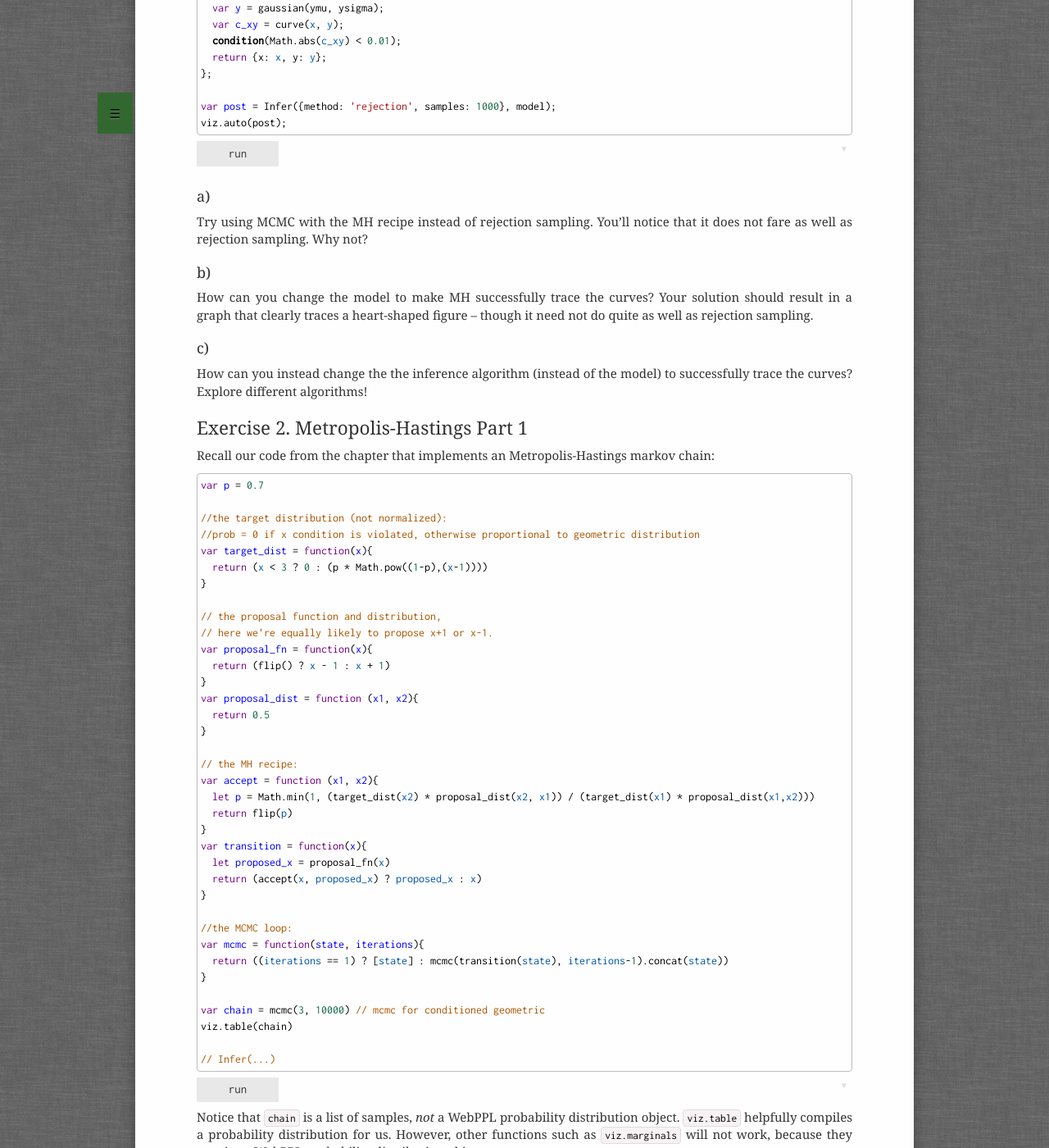
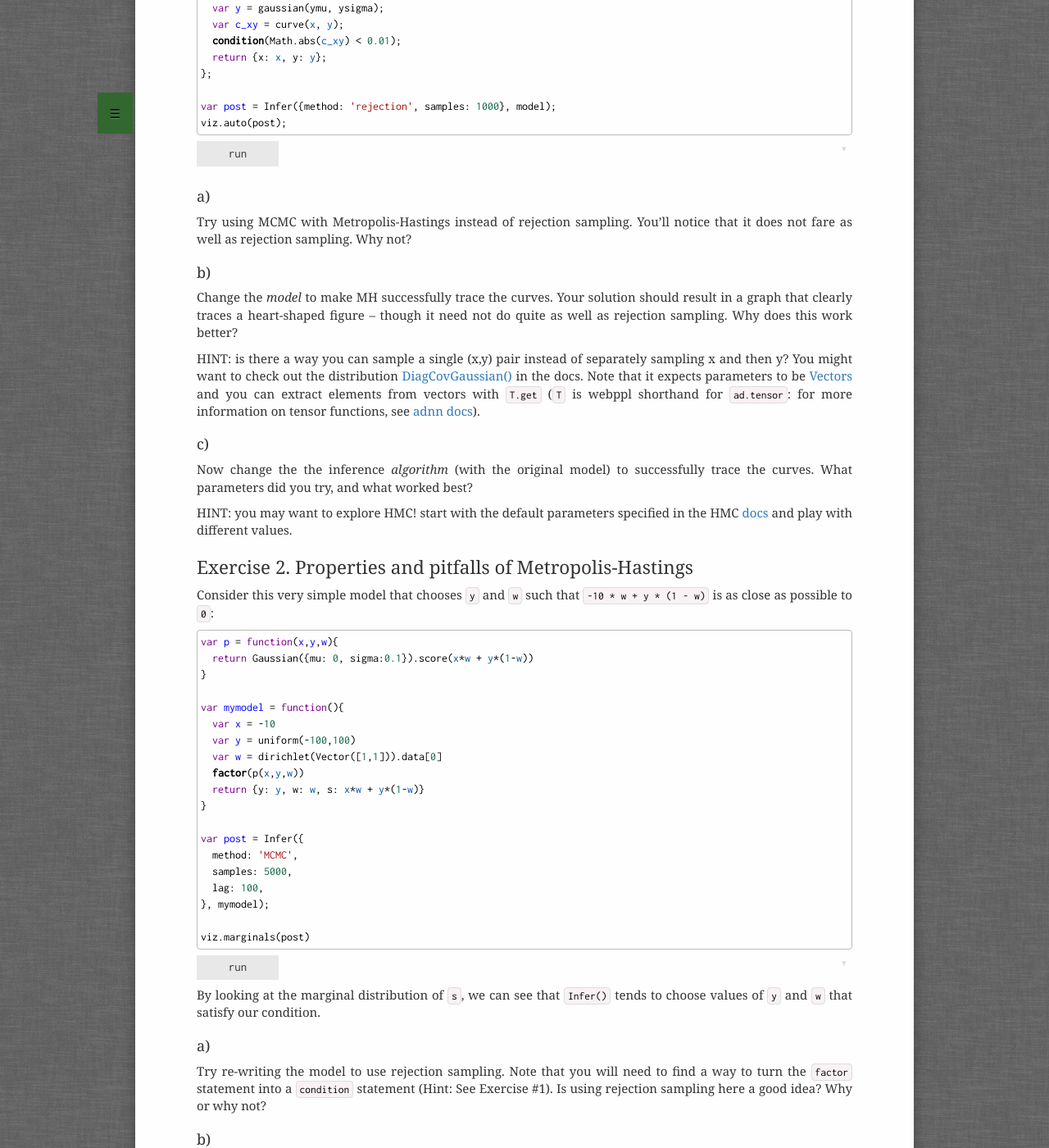
Before and after one commit to probmods/probmods2, a Jekyll site: the page built from exercises/inference-algorithms.md, in a window 1280 px wide and 1400 px high, scrolled down 588 px. Shown: the whole window at 82% size. Built offline with Jekyll 4.4.1, drawn with Linux system fonts in a browser that asks for light colours; a script that is not in the unit is left out; some of the changed text lies outside the part shown.

Commit message:
clarify and add extensive hints to exercise 1

```diff
--- a/exercises/inference-algorithms.md
+++ b/exercises/inference-algorithms.md
@@ -35,69 +35,22 @@
 
 ### a)
 
-Try using MCMC with the MH recipe instead of rejection sampling. You'll notice that it does not fare as well as rejection sampling. Why not?
+Try using MCMC with Metropolis-Hastings instead of rejection sampling. You'll notice that it does not fare as well as rejection sampling. Why not?
 
 ### b)
 
-How can you change the model to make MH successfully trace the curves? Your solution should result in a graph that clearly traces a heart-shaped figure -- though it need not do quite as well as rejection sampling.
+Change the *model* to make MH successfully trace the curves. Your solution should result in a graph that clearly traces a heart-shaped figure -- though it need not do quite as well as rejection sampling. Why does this work better?
+
+HINT: is there a way you can sample a single (x,y) pair instead of separately sampling x and then y? You might want to check out the distribution [DiagCovGaussian()](https://webppl.readthedocs.io/en/master/distributions.html#DiagCovGaussian) in the docs. Note that it expects parameters to be [Vectors](https://webppl.readthedocs.io/en/master/functions/tensors.html#Vector) and you can extract elements from vectors with `T.get` (`T` is webppl shorthand for `ad.tensor`: for more information on tensor functions, see [adnn docs](https://github.com/dritchie/adnn/blob/master/ad/README.md#available-ad-primitive-functions)).
 
 ### c)
 
-How can you instead change the the inference algorithm (instead of the model) to successfully trace the curves? Explore different algorithms!
+Now change the the inference *algorithm* (with the original model) to successfully trace the curves. What parameters did you try, and what worked best?
+
+HINT: you may want to explore HMC! start with the default parameters specified in the HMC [docs](https://webppl.readthedocs.io/en/master/inference/methods.html#mcmc) and play with different values.
 
 
-## Exercise 2. Metropolis-Hastings Part 1
-
-Recall our code from the chapter that implements an Metropolis-Hastings markov chain:
-
-~~~~
-var p = 0.7
-
-//the target distribution (not normalized):
-//prob = 0 if x condition is violated, otherwise proportional to geometric distribution
-var target_dist = function(x){
-  return (x < 3 ? 0 : (p * Math.pow((1-p),(x-1))))
-}
-
-// the proposal function and distribution,
-// here we're equally likely to propose x+1 or x-1.
-var proposal_fn = function(x){
-  return (flip() ? x - 1 : x + 1)
-}
-var proposal_dist = function (x1, x2){
-  return 0.5
-}
-
-// the MH recipe:
-var accept = function (x1, x2){
-  let p = Math.min(1, (target_dist(x2) * proposal_dist(x2, x1)) / (target_dist(x1) * proposal_dist(x1,x2)))
-  return flip(p)
-}
-var transition = function(x){
-  let proposed_x = proposal_fn(x)
-  return (accept(x, proposed_x) ? proposed_x : x)
-}
-
-//the MCMC loop:
-var mcmc = function(state, iterations){
-  return ((iterations == 1) ? [state] : mcmc(transition(state), iterations-1).concat(state))
-}
-
-var chain = mcmc(3, 10000) // mcmc for conditioned geometric
-viz.table(chain)
-
-// Infer(...)
-~~~~
-
-Notice that `chain` is a list of samples, *not* a WebPPL probability distribution object. `viz.table` helpfully compiles a probability distribution for us. However, other functions such as `viz.marginals` will not work, because they require a WebPPL probability distribution object.
-
-To see the difference, try running `print(chain)` and compare that to the output of running `print(post)` at the end of the code block for Exercise 1.
-
-Complete the Infer statement above to derive a WebPPL probability distribution object from `chain`.
-
-HINT: Can you find a way to use `Infer()` to sample from `chain`, thus returning a probability distribution object?
-
-## Exercise 3. Metropolis-Hastings Part 2
+## Exercise 2. Properties and pitfalls of Metropolis-Hastings
 
 Consider this very simple model that chooses `y` and `w` such that `-10 * w + y * (1 - w)` is as close as possible to `0`:
 
```
